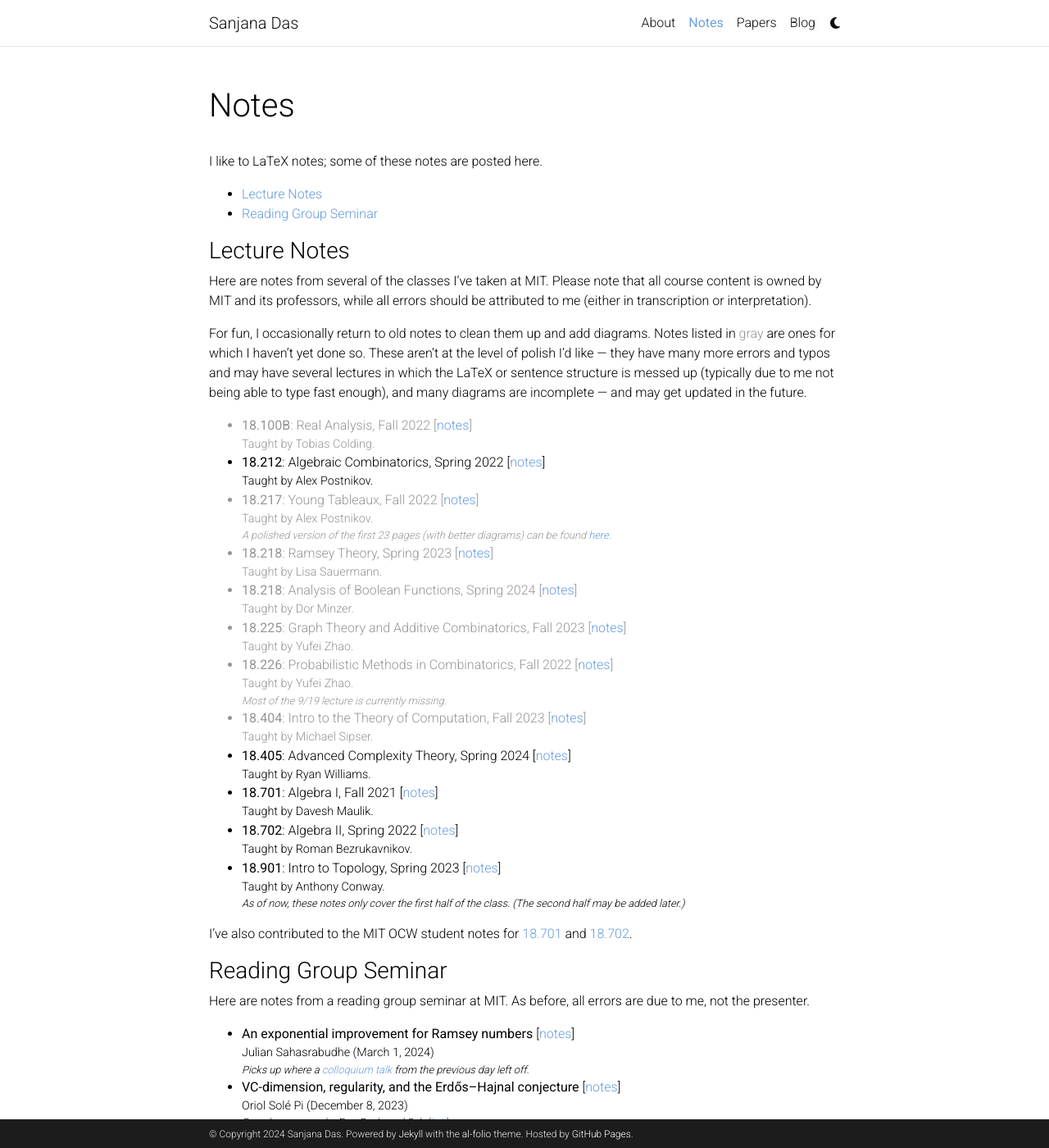
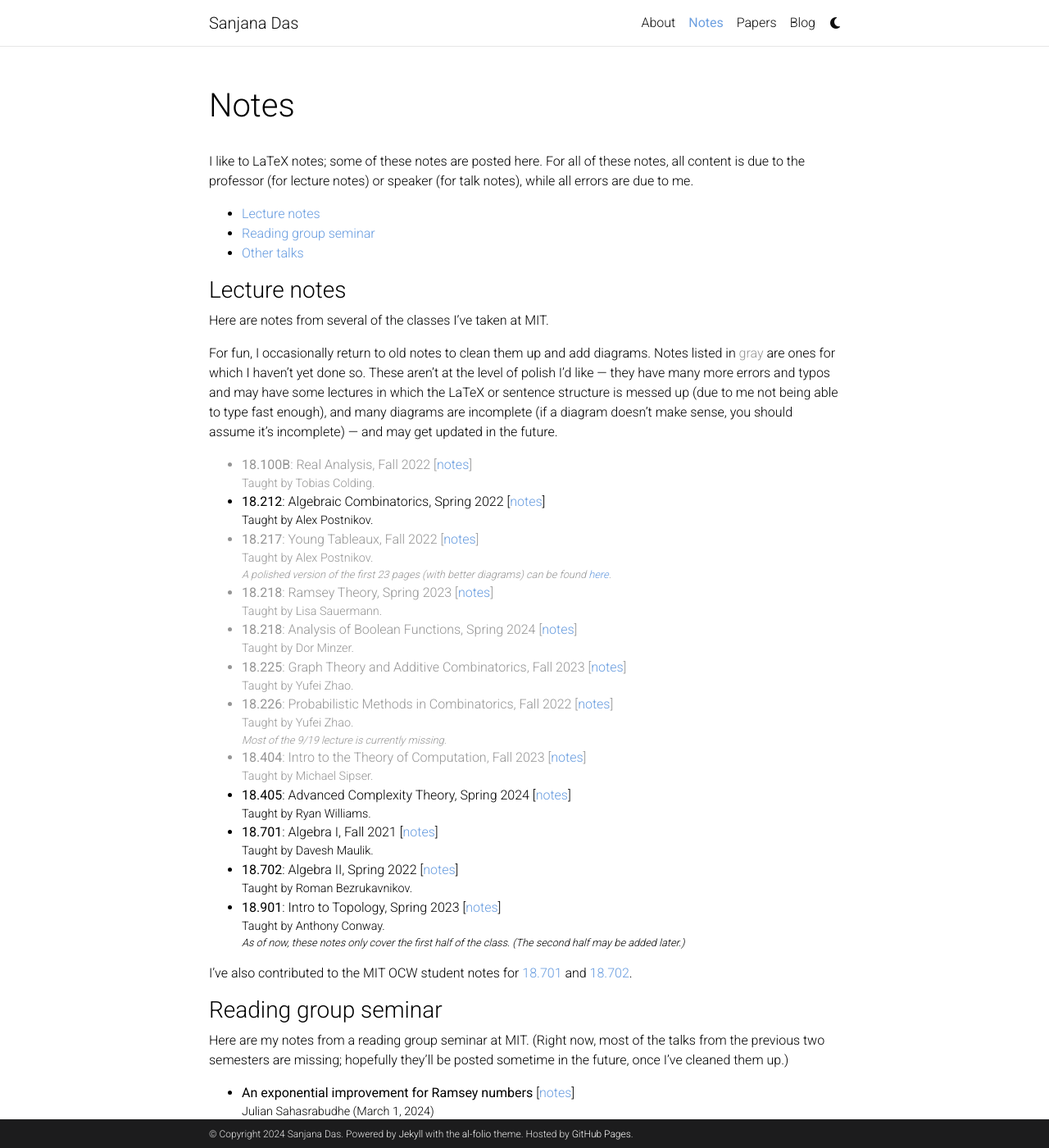
Before and after one commit to sanjanad1024/sanjanad1024.github.io, a Jekyll site: the page built from _pages/notes.md, in a window 1280 px wide and 1400 px high. Shown: the whole window at 82% size. Built offline with Jekyll 4.4.1, drawn with Linux system fonts in a browser that asks for light colours; comment, search, counter and statistics services are not loaded; a style sheet for code colours, icons or effects is not loaded; some of the changed text lies outside the part shown.

Commit message:
more talk notes

```diff
--- a/_pages/notes.md
+++ b/_pages/notes.md
@@ -8,18 +8,18 @@
 series: [Combinatorics, Reading Group]
 ---
 
-I like to LaTeX notes; some of these notes are posted here.
+I like to LaTeX notes; some of these notes are posted here. For all of these notes, all content is due to the professor (for lecture notes) or speaker (for talk notes), while all errors are due to me.
 
 {:.no_toc}
 
 * Will be replaced with the ToC, excluding the "Contents" header
 {:toc}
 
-### Lecture Notes
+### Lecture notes
 
-Here are notes from several of the classes I've taken at MIT. Please note that all course content is owned by MIT and its professors, while all errors should be attributed to me (either in transcription or interpretation).
+Here are notes from several of the classes I've taken at MIT.
 
-For fun, I occasionally return to old notes to clean them up and add diagrams. Notes listed in <span style = "color:var(--global-gray-text-color)">gray</span> are ones for which I haven't yet done so. These aren't at the level of polish I'd like &mdash; they have many more errors and typos and may have several lectures in which the LaTeX or sentence structure is messed up (typically due to me not being able to type fast enough), and many diagrams are incomplete &mdash; and may get updated in the future.
+For fun, I occasionally return to old notes to clean them up and add diagrams. Notes listed in <span style = "color:var(--global-gray-text-color)">gray</span> are ones for which I haven't yet done so. These aren't at the level of polish I'd like &mdash; they have many more errors and typos and may have some lectures in which the LaTeX or sentence structure is messed up (due to me not being able to type fast enough), and many diagrams are incomplete (if a diagram doesn't make sense, you should assume it's incomplete) &mdash; and may get updated in the future.
 
 <!-- <hr> -->
 {% assign notes = site.lecture_notes | sort: 'code' %}
@@ -27,18 +27,18 @@
 
 I've also contributed to the MIT OCW student notes for <a href="https://ocw.mit.edu/courses/res-18-011-algebra-i-student-notes-fall-2021/" target="_blank">18.701</a> and  <a href="https://ocw.mit.edu/courses/res-18-012-algebra-ii-student-notes-spring-2022/" target="_blank">18.702</a>.
 
-<!-- ### Combinatorics Seminar
-{% assign notes = site.seminar_notes | where: 'series', 'Combinatorics' | sort: 'date' | reverse %}
+### Reading group seminar
 
-{% include talks.html talks=notes %}
- -->
-
-
-
-### Reading Group Seminar
-
-Here are notes from a reading group seminar at MIT. As before, all errors are due to me, not the presenter.
+Here are my notes from a reading group seminar at MIT. (Right now, most of the talks from the previous two semesters are missing; hopefully they'll be posted sometime in the future, once I've cleaned them up.)
 
 {% assign notes = site.seminar_notes | where: 'series', 'Reading Group' | sort: 'date' | reverse %}
 
 {% include talks.html talks=notes %}
+
+### Other talks
+
+Here are my notes from a few other talks, either from colloquium talks or the <a href="https://math.mit.edu/combin/" target="_blank">combinatorics seminar</a> at MIT.
+
+{% assign notes = site.seminar_notes | where: 'series', 'Combinatorics' | sort: 'date' | reverse %}
+
+{% include talks.html talks=notes %}
```
Also changed, not shown: _seminar_notes/2022-09-15-sem.md (+3 -3 lines), _seminar_notes/2022-09-16-sem.md (added, +11 -0 lines), _seminar_notes/2024-02-29-sem.md (added, +11 -0 lines), _seminar_notes/2024-03-01-reading.md (+1 -1 lines), 3 other files.
